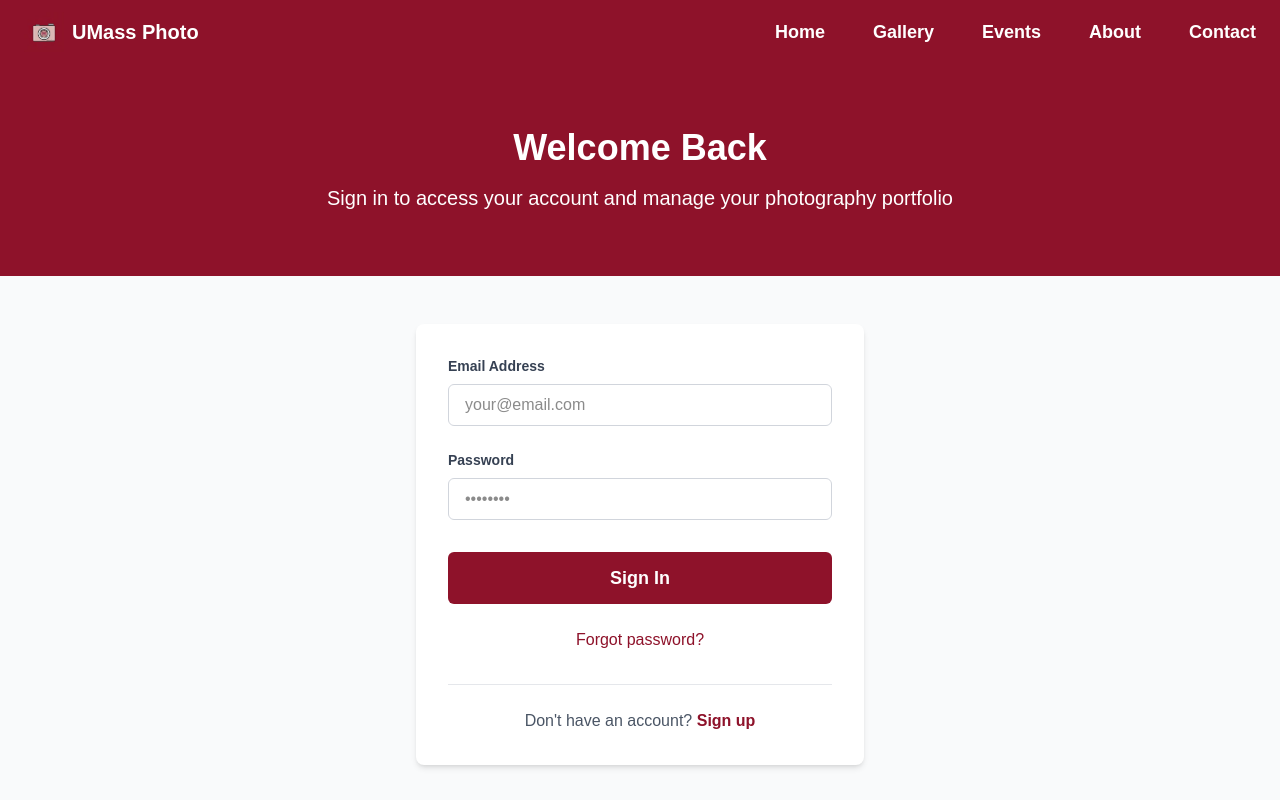
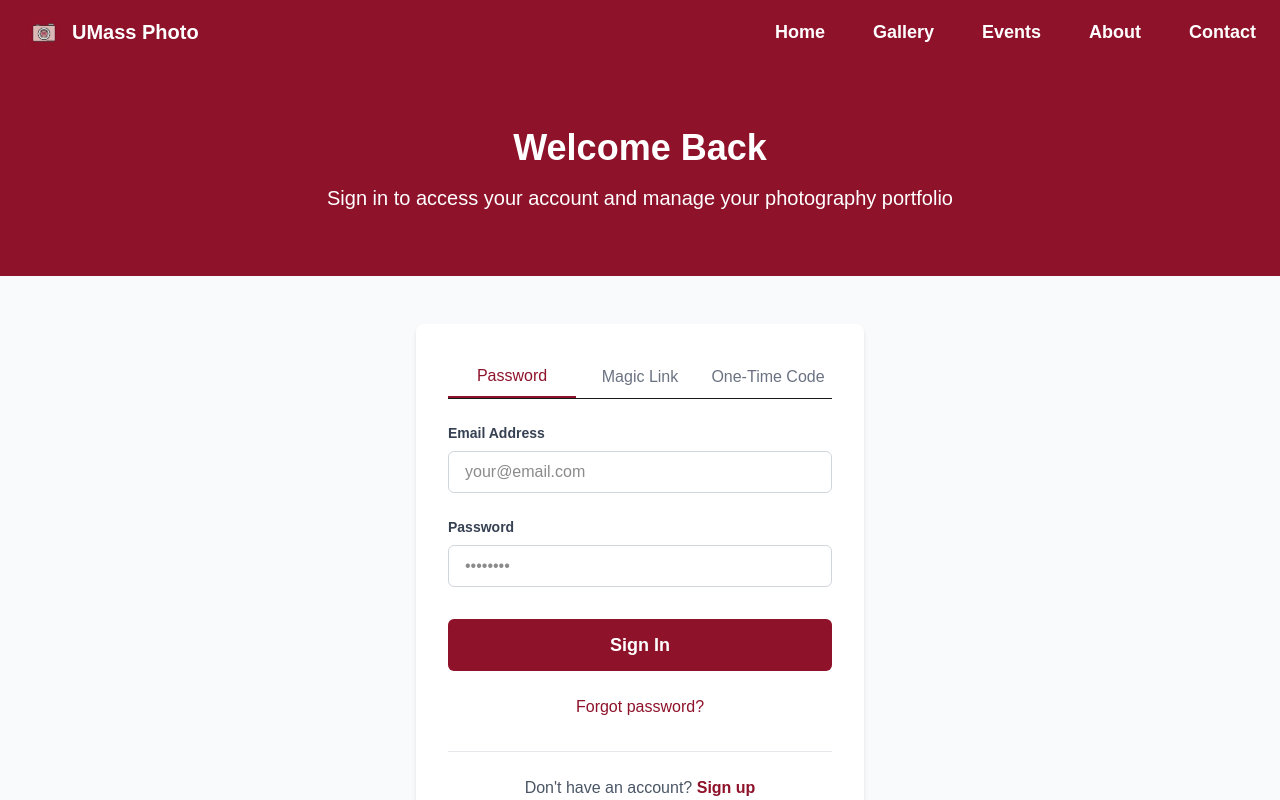
Before and after one commit to suegrg/umass-photo, a Next.js app: page /login in a window 1280 px wide. Shown: the top 800 px of the page. Built offline with nearby package versions, Linux system fonts and the light colour scheme; a web font is replaced by a local one.

Commit message:
added skeleton

```diff
--- a/package.json
+++ b/package.json
@@ -13,10 +13,6 @@
     "@fortawesome/free-brands-svg-icons": "^6.7.2",
     "@fortawesome/free-solid-svg-icons": "^6.7.2",
     "@fortawesome/react-fontawesome": "^0.2.2",
-    "@supabase/supabase-js": "^2.49.1",
-    "dotenv": "^16.4.7",
-    "next": "^15.2.4",
-    "@supabase/auth-helpers-nextjs": "^0.10.0",
     "@supabase/ssr": "^0.6.1",
     "@supabase/supabase-js": "^2.49.4",
     "dotenv": "^16.4.7",
--- /dev/null
+++ b/src/app/api/create-account/route.ts
@@ -0,0 +1,24 @@
+import { randomBytes } from "crypto";
+import dotenv from "dotenv";
+import { createClient } from "@supabase/supabase-js";
+
+dotenv.config();
+
+// eslint-disable-next-line @typescript-eslint/no-unused-vars
+export async function GET(request: Request) {
+    console.log;(request.url);
+  const supabaseApiKey = process.env.SUPABASE_API_KEY;
+  const supabaseUrl = process.env.SUPABASE_URL;
+  if (!supabaseApiKey) throw new Error("No API key found!");
+  if (!supabaseUrl) throw new Error("No Supabase URL found!");
+
+  const client = createClient(supabaseUrl, supabaseApiKey);
+
+  const { data, error } = await client.auth.signInWithOtp({
+    email: "suegurung6@gmail.com",
+    options: {
+      shouldCreateUser: false,
+    },
+  });
+  return new Response("Test");
+}
--- /dev/null
+++ b/src/app/api/request-otp/route.ts
@@ -0,0 +1,23 @@
+import { randomBytes } from "crypto";
+import dotenv from "dotenv";
+import { createClient } from "@supabase/supabase-js";
+
+dotenv.config();
+
+// eslint-disable-next-line @typescript-eslint/no-unused-vars
+export async function GET(request: Request) {
+  const supabaseApiKey = process.env.SUPABASE_API_KEY;
+  const supabaseUrl = process.env.SUPABASE_URL;
+  if (!supabaseApiKey) throw new Error("No API key found!");
+  if (!supabaseUrl) throw new Error("No Supabase URL found!");
+
+  const client = createClient(supabaseUrl, supabaseApiKey);
+
+  const { data, error } = await client.auth.signInWithOtp({
+    email: "suegurung6@gmail.com",
+    options: {
+        shouldCreateUser: false,
+    },
+  });
+  return new Response("Test");
+}
--- /dev/null
+++ b/src/app/create-account/page.tsx
@@ -0,0 +1,35 @@
+const OtpPage = () => {
+  return (
+    <div
+      style={{
+        display: "flex",
+        flexDirection: "column",
+        alignItems: "center",
+        marginTop: "50px",
+      }}
+    >
+      <h1>Enter Username</h1>
+      <form action = "/api/create-account" method = "get"
+        style={{
+          display: "flex",
+          flexDirection: "column",
+          alignItems: "center",
+        }}
+      >
+        <input
+          type="text" name="username"
+          placeholder="Enter Username"
+          style={{ padding: "10px", fontSize: "16px", marginBottom: "20px" }}
+        />
+        <button
+          type="submit"
+          style={{ padding: "10px 20px", fontSize: "16px", cursor: "pointer" }}
+        >
+          Submit
+        </button>
+      </form>
+    </div>
+  );
+};
+
+export default OtpPage;
--- a/src/app/login/page.tsx
+++ b/src/app/login/page.tsx
@@ -8,19 +8,82 @@ import { useRouter } from "next/navigation";
 export default function LoginPage() {
   const [email, setEmail] = useState("");
   const [password, setPassword] = useState("");
+  const [otp, setOtp] = useState("");
   const [error, setError] = useState("");
+  const [successMessage, setSuccessMessage] = useState("");
+  const [showOtpField, setShowOtpField] = useState(false);
+  const [loginMethod, setLoginMethod] = useState("password"); // 'password', 'magiclink', or 'otp'
   const router = useRouter();
 
-  const handleSubmit = (e) => {
-    e.preventDefault();
-    // authentication here
-    console.log("Logging in with:", { email, password });
+  // const handlePasswordLogin = async (e) => {
+  //   e.preventDefault();
+  //   setError("");
 
-    setError("");
-    setTimeout(() => {
-      router.push("/dashboard");
-    }, 1000);
-  };
+  //   const { error } = await supabase.auth.signInWithPassword({
+  //     email,
+  //     password,
+  //   });
+
+  //   if (error) {
+  //     setError(error.message);
+  //   } else {
+  //     router.push("/dashboard");
+  //   }
+  // };
+
+  // const handleMagicLinkLogin = async (e) => {
+  //   e.preventDefault();
+  //   setError("");
+
+  //   const { error } = await supabase.auth.signInWithOtp({
+  //     email,
+  //     options: {
+  //       emailRedirectTo: `${window.location.origin}/dashboard`,
+  //     },
+  //   });
+
+  //   if (error) {
+  //     setError(error.message);
+  //   } else {
+  //     setSuccessMessage("Check your email for the login link!");
+  //   }
+  // };
+
+  // const handleSendOtp = async (e) => {
+  //   e.preventDefault();
+  //   setError("");
+
+  //   const { error } = await supabase.auth.signInWithOtp({
+  //     email,
+  //     options: {
+  //       shouldCreateUser: false,
+  //     },
+  //   });
+
+  //   if (error) {
+  //     setError(error.message);
+  //   } else {
+  //     setShowOtpField(true);
+  //     setSuccessMessage("Check your email for the one-time code!");
+  //   }
+  // };
+
+  // const handleVerifyOtp = async (e) => {
+  //   e.preventDefault();
+  //   setError("");
+
+  //   const { error } = await supabase.auth.verifyOtp({
+  //     email,
+  //     token: otp,
+  //     type: "email",
+  //   });
+
+  //   if (error) {
+  //     setError(error.message);
+  //   } else {
+  //     router.push("/dashboard");
+  //   }
+  // };
 
   return (
     <div className="flex flex-col min-h-screen">
@@ -46,7 +109,56 @@ export default function LoginPage() {
               </div>
             )}
 
-            <form onSubmit={handleSubmit}>
+            {successMessage && (
+              <div className="mb-6 p-4 bg-green-100 text-green-700 rounded-md">
+                {successMessage}
+              </div>
+            )}
+
+            <div className="flex mb-6 border-b">
+              <button
+                className={`flex-1 py-2 font-medium ${
+                  loginMethod === "password"
+                    ? "text-[#8E122A] border-b-2 border-[#8E122A]"
+                    : "text-gray-500"
+                }`}
+                onClick={() => setLoginMethod("password")}
+              >
+                Password
+              </button>
+              <button
+                className={`flex-1 py-2 font-medium ${
+                  loginMethod === "magiclink"
+                    ? "text-[#8E122A] border-b-2 border-[#8E122A]"
+                    : "text-gray-500"
+                }`}
+                onClick={() => setLoginMethod("magiclink")}
+              >
+                Magic Link
+              </button>
+              <button
+                className={`flex-1 py-2 font-medium ${
+                  loginMethod === "otp"
+                    ? "text-[#8E122A] border-b-2 border-[#8E122A]"
+                    : "text-gray-500"
+                }`}
+                onClick={() => setLoginMethod("otp")}
+              >
+                One-Time Code
+              </button>
+            </div>
+
+            <form
+              // onSubmit={
+              //   loginMethod === "password"
+              //     ? handlePasswordLogin
+              //     : loginMethod === "magiclink"
+              //     ? handleMagicLinkLogin
+              //     : showOtpField
+              //     ? handleVerifyOtp
+              //     : handleSendOtp
+              // }
+            >
               <div className="mb-6">
                 <label
                   htmlFor="email"
@@ -65,6 +177,7 @@ export default function LoginPage() {
                 />
               </div>
 
+              {loginMethod === "password" && (
                 <div className="mb-8">
                   <label
                     htmlFor="password"
@@ -82,15 +195,43 @@ export default function LoginPage() {
                     required
                   />
                 </div>
+              )}
+
+              {loginMethod === "otp" && showOtpField && (
+                <div className="mb-8">
+                  <label
+                    htmlFor="otp"
+                    className="block text-gray-700 text-sm font-bold mb-2"
+                  >
+                    One-Time Code
+                  </label>
+                  <input
+                    type="text"
+                    id="otp"
+                    value={otp}
+                    onChange={(e) => setOtp(e.target.value)}
+                    className="w-full px-4 py-2 border border-gray-300 rounded-md focus:outline-none focus:ring-2 focus:ring-[#8E122A]"
+                    placeholder="123456"
+                    required
+                  />
+                </div>
+              )}
 
               <button
                 type="submit"
                 className="w-full bg-[#8E122A] text-white py-3 px-4 rounded-md hover:bg-[#6A0D20] transition font-bold text-lg"
               >
-                Sign In
+                {loginMethod === "password"
+                  ? "Sign In"
+                  : loginMethod === "magiclink"
+                  ? "Send Magic Link"
+                  : showOtpField
+                  ? "Verify Code"
+                  : "Send One-Time Code"}
               </button>
             </form>
 
+            {loginMethod === "password" && (
               <div className="mt-6 text-center">
                 <a
                   href="/forgot-password"
@@ -99,6 +240,7 @@ export default function LoginPage() {
                   Forgot password?
                 </a>
               </div>
+            )}
 
             <div className="mt-8 pt-6 border-t border-gray-200 text-center">
               <p className="text-gray-600">
@@ -113,7 +255,6 @@ export default function LoginPage() {
             </div>
           </div>
         </section>
-
       </main>
 
       <Footer />
--- /dev/null
+++ b/src/app/otp/page.tsx
@@ -0,0 +1,21 @@
+
+const OtpPage = () => {
+
+    return (
+        <div style={{ display: 'flex', flexDirection: 'column', alignItems: 'center', marginTop: '50px' }}>
+            <h1>Enter OTP</h1>
+            <form style={{ display: 'flex', flexDirection: 'column', alignItems: 'center' }}>
+                <input
+                    type="text"
+                    placeholder="Enter OTP"
+                    style={{ padding: '10px', fontSize: '16px', marginBottom: '20px' }}
+                />
+                <button type="submit" style={{ padding: '10px 20px', fontSize: '16px', cursor: 'pointer' }}>
+                    Submit
+                </button>
+            </form>
+        </div>
+    );
+};
+
+export default OtpPage;
```
Also changed, not shown: 1 other file (tests, documents, lock files or other folders). Lines whose indentation alone changed are shown as unchanged.
